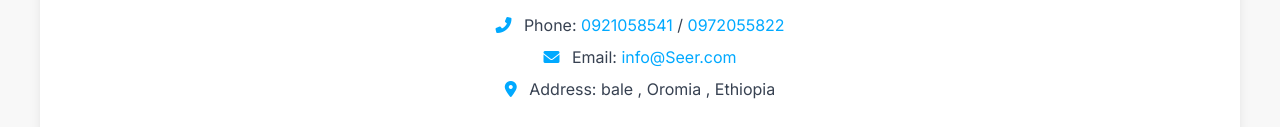
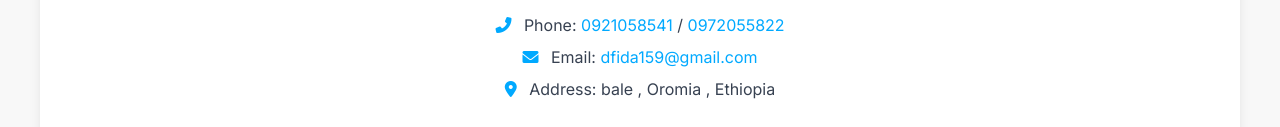
Before and after one commit to ben-on-tech/MUG-shop, a plain HTML site: page index.html in a window 1280 px wide. Both pictures are taken after typing "Sample", "name@example.com", "Sample", "Sample" into the empty fields and a click on the button "Send Message". Shown: the part 4107-4234 px from the top of the page. Drawn offline with nearby package versions, Linux system fonts and the light colour scheme.

Commit message:
Update index.html

```diff
--- a/index.html
+++ b/index.html
@@ -243,7 +243,7 @@
                 <div class="mt-12 text-center text-gray-700">
                     <h3 class="text-2xl font-semibold text-gray-900 mb-4">Other Ways to Reach Seer</h3>
                     <p class="mb-2"><i class="fas fa-phone-alt text-Seer-primary mr-2"></i> Phone: <a href="tel:+251921058541" class="text-Seer-primary hover:underline">0921058541</a>  / <a href="tel:+251972055822" class="text-Seer-primary hover:underline">0972055822</a></p>
-                    <p class="mb-2"><i class="fas fa-envelope text-Seer-primary mr-2"></i> Email: <a href="mailto:info@Seer.com" class="text-Seer-primary hover:underline">info@Seer.com</a></p>
+                    <p class="mb-2"><i class="fas fa-envelope text-Seer-primary mr-2"></i> Email: <a href="mailto:dfida159@gmail.com" class="text-Seer-primary hover:underline">dfida159@gmail.com</a></p>
                     <p class="mb-2"><i class="fas fa-map-marker-alt text-Seer-primary mr-2"></i> Address: bale , Oromia , Ethiopia</p>
                     <div class="flex justify-center space-x-6 mt-6">
                         <a href="#" class="text-Seer-primary hover:text-Seer-dark transition duration-300"><i class="fab fa-facebook-f text-2xl"></i></a>
@@ -356,7 +356,7 @@
                     return;
                 }
 
-                const recipientEmail = 'benonforever@gmail.com'; // Replace with your actual Seer contact email
+                const recipientEmail = 'dfida159@gmail.com'; // Replace with your actual Seer contact email
                 const mailtoSubject = encodeURIComponent(`Seer Printing Inquiry: ${subject}`);
                 const mailtoBody = encodeURIComponent(`Name: ${name}\nEmail: ${email}\n\nMessage:\n${message}`);
 
```
